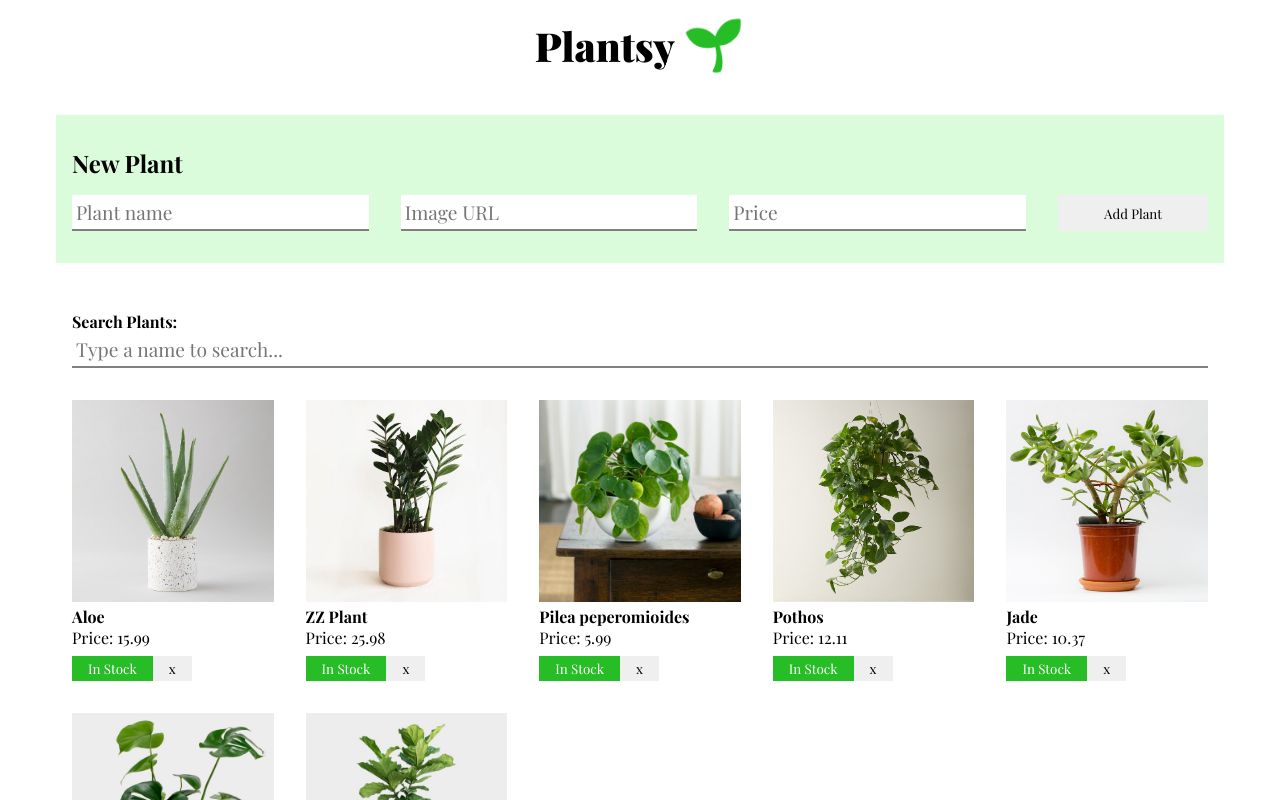
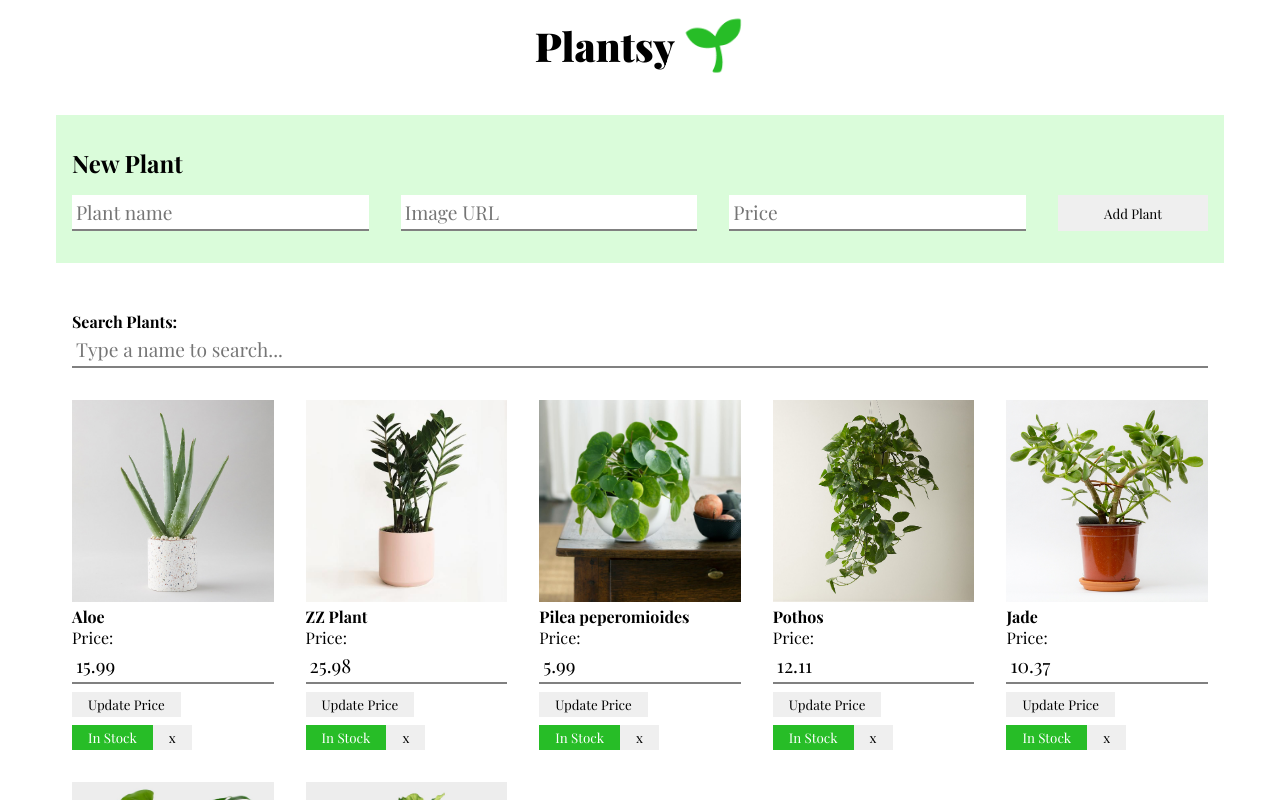
Before and after one commit to powercodeacademy/gillian-react-hooks-mock-code-challenge-plantshop, a React (Create React App) app: page / in a window 1280 px wide. Shown: the top 800 px of the page. Built offline with nearby package versions, Linux system fonts and the light colour scheme; data requests are answered from the project's data file.

Commit message:
Finish adv. del - update price

```diff
--- a/src/components/PlantCard.js
+++ b/src/components/PlantCard.js
@@ -1,16 +1,34 @@
 import React, { useState } from "react";
 
-function PlantCard({ deletePlant, id, image, name, price }) {
+function PlantCard({ deletePlant, id, image, name, price, updatePlant }) {
   const [inStock, setInStock] = useState(true)
+  const [priceInput, setPriceInput] = useState(price)
 
   const handleClick = () => setInStock(false)
   const handleDelete = () => deletePlant(id)
+
+  const handleSubmit = (event) => {
+    event.preventDefault()
+
+    updatePlant(id, { price: parseFloat(priceInput) })
+  }
 
   return (
     <li className="card">
       <img src={image} alt={name} />
       <h4>{name}</h4>
-      <p>Price: {price}</p>
+      <p>
+        Price:
+        <form onSubmit={handleSubmit}>
+          <input
+              name="price"
+              onChange={(event) => setPriceInput(event.target.value)}
+              type="text"
+              value={priceInput}
+          />
+          <button type="submit">Update Price</button>
+        </form>
+      </p>
       <div className={"row"}>
         {inStock ? (
           <button
--- a/src/components/PlantList.js
+++ b/src/components/PlantList.js
@@ -2,11 +2,12 @@ import React from "react";
 
 import PlantCard from "./PlantCard";
 
-function PlantList({ deletePlant, plants }) {
+function PlantList({ deletePlant, plants, updatePlant }) {
   const plantCardComponents = plants.map(plant => (
     <PlantCard
         deletePlant={deletePlant}
         key={plant.id}
+        updatePlant={updatePlant}
         {...plant}
     />
   ))
--- a/src/components/PlantPage.js
+++ b/src/components/PlantPage.js
@@ -34,6 +34,27 @@ function PlantPage() {
       .then(setPlants(plants.filter(plant => plant.id !== plantId)))
   }
 
+  const updatePlant = (plantId, updatedPriceObject) => {
+    const configObject = {
+      method: "PATCH",
+      headers: {
+        "Content-Type": "application/json"
+      },
+      body: JSON.stringify(updatedPriceObject)
+    }
+
+    fetch(`http://localhost:6001/plants/${plantId}`, configObject)
+      .then(response => response.json())
+      .then(data => {
+        const newPlantList = plants.map(plant => {
+          return plant.id === data.id ? data : plant
+        })
+
+        setPlants(newPlantList)
+        alert("Your price has been updated!")
+      })
+  }
+
   const filteredPlants = plants.filter(plant => (
     plant.name.toLowerCase().includes(search.toLowerCase())
   ))
@@ -48,6 +69,7 @@ function PlantPage() {
       <PlantList
           deletePlant={deletePlant}
           plants={filteredPlants}
+          updatePlant={updatePlant}
       />
     </main>
   );
```
